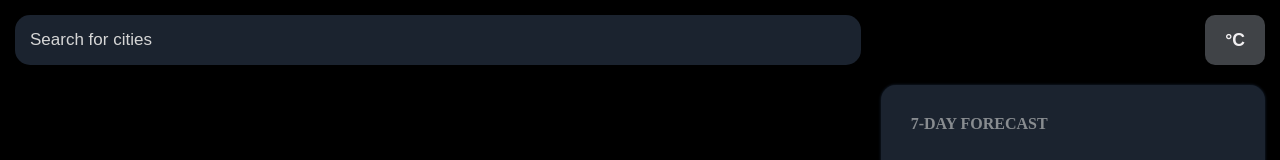
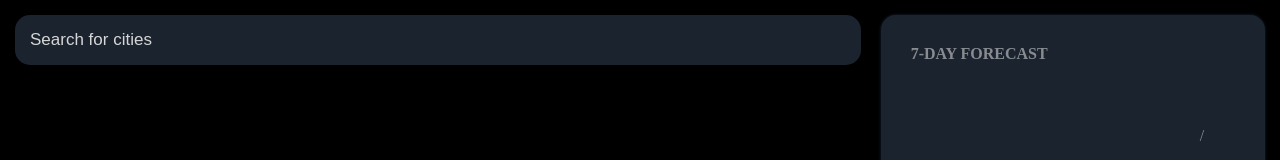
Before and after one commit to solid-000/project-weather-app, a website built with webpack: page src/template.html in a window 1280 px wide. Shown: the top 160 px of the page. Built offline with nearby package versions, Linux system fonts and the light colour scheme; no server answers; files whose address does not match are found by name; what cities.json would draw is missing.

Commit message:
Save commit

```diff
--- a/src/index.js
+++ b/src/index.js
@@ -5,8 +5,8 @@ import cities from "cities.json";
 
 const dataList = document.querySelector("#cities");
 
+window.onload = fetchCity();
 updateDatalist();
-window.onload = fetchCity();
 
 let search = document.querySelector(".search input");
 
--- a/src/modules/dom.js
+++ b/src/modules/dom.js
@@ -1,7 +1,7 @@
 async function populateDom(data) {
   document.querySelector(".city").textContent = data.resolvedAddress;
   document.querySelector(".today-temp").textContent =
-    `${data.currentConditions.temp}\u00B0`;
+    `${data.currentConditions.temp}\u00B0C`;
   document
     .querySelector(".hero-logo")
     .setAttribute("src", await importAnimated(data.currentConditions.icon));
--- a/src/modules/fetch.js
+++ b/src/modules/fetch.js
@@ -32,6 +32,6 @@ async function getWeatherInfo(city) {
     populateDom(data);
     document.querySelector(".search input").value = "";
   } catch (error) {
-    console.log(error);
+    alert("Invalid city name");
   }
 }
--- a/src/styles.css
+++ b/src/styles.css
@@ -179,7 +179,7 @@ body>*:not(.today-hero, .search, .controls){
 
 
 .week{
-    grid-area: 2 / 2 / 5 / 3;
+    grid-area: 1 / 2 / 5 / 3;
     display: flex;
     flex-direction: column;
     gap: 30px;
@@ -249,29 +249,3 @@ body>*:not(.today-hero, .search, .controls){
     font-size: 3.4rem;
     font-weight: bold;
 }
-
-.controls{
-    grid-area: 1 / 2 / 2 / 3;
-    padding: 0;
-    display: flex;
-    gap: 8px;
-    align-items: center;
-    justify-content: flex-end;
-}
-.control{
-    width: 60px;
-    height: 100%;
-    color: var(--font-primary);
-    background-color: var(--border);
-    border-radius: 10px;
-    border: none;
-    font-size: 1.1rem;
-    font-weight: 700;
-    cursor: pointer;
-}
-.control:hover{
-    border: 0.5px solid var(--font-secondary);
-}
-.control:active{
-    border: 2px solid var(--font-secondary);
-}
--- a/src/template.html
+++ b/src/template.html
@@ -9,10 +9,6 @@
     <div class="search">
         <input type="search" placeholder="Search for cities" >
         <button><img src="./asset/img/magnify.svg" alt="search"></button>
-    </div>
-
-    <div class="controls">
-        <button class="control">&degC</button>
     </div>
 
     <div class="today-hero">
```
